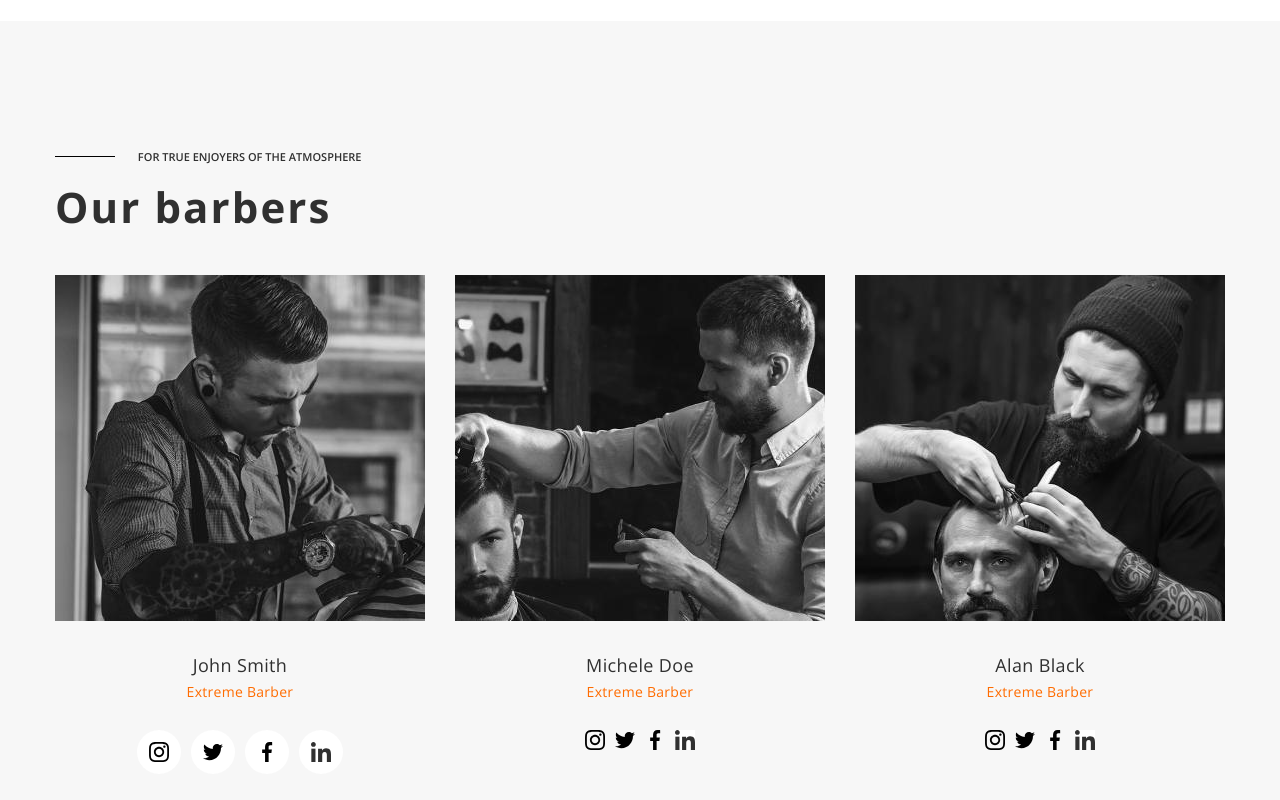
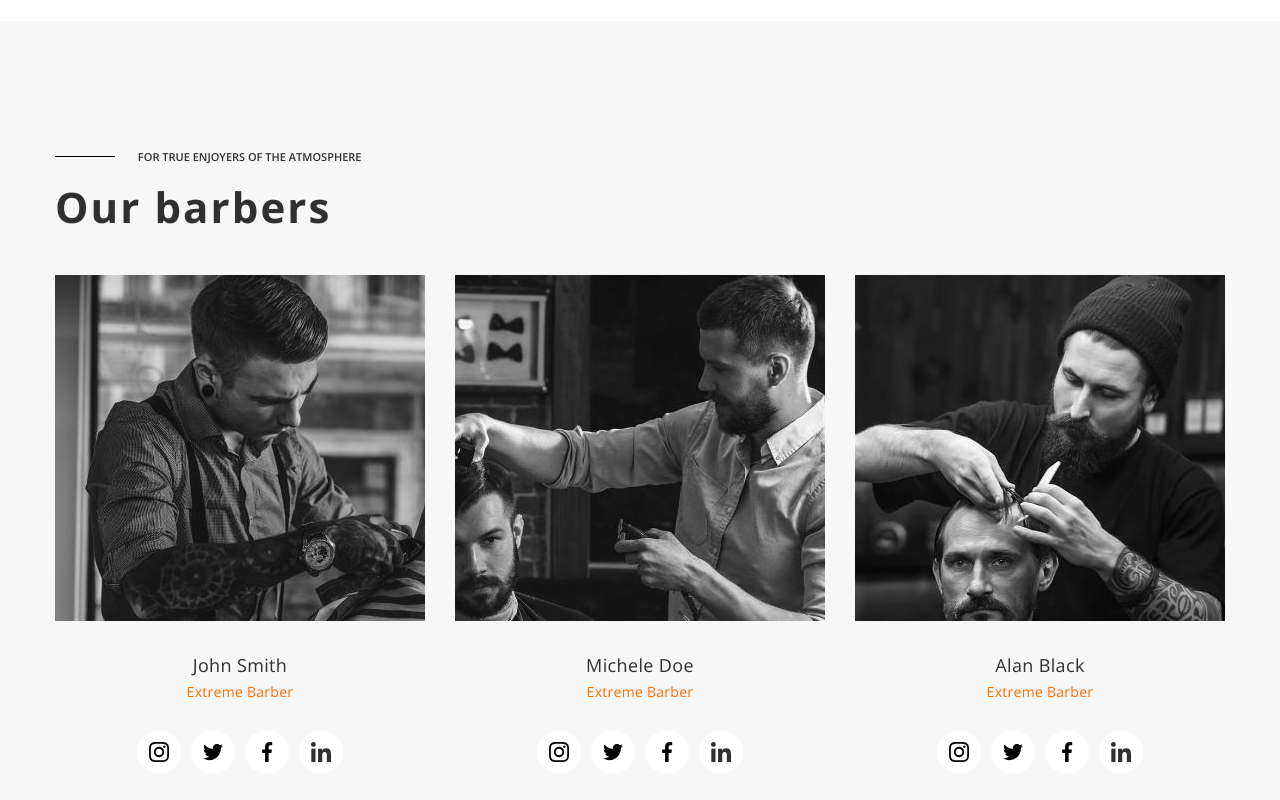
Before and after one commit to serheihimself/barbershop, a plain HTML site: page index.html in a window 1280 px wide. Shown: the part 2619-3419 px from the top of the page. Drawn offline with nearby package versions, Linux system fonts and the light colour scheme.

Commit message:
links commit

```diff
--- a/index.html
+++ b/index.html
@@ -258,25 +258,37 @@
               <p class="barbers__section_position">Extreme Barber</p>
               <ul class="barbers__list_links">
                 <li>
-                  <a href="https://www.instagram.com/" target="_blank"
+                  <a
+                    href="https://www.instagram.com/"
+                    target="_blank"
+                    class="barbers__link"
                     ><svg class="social__icon" width="20" height="20">
                       <use href="./images/sprite.svg#icon-instagram"></use></svg
                   ></a>
                 </li>
                 <li>
-                  <a href="https://www.twitter.com/" target="_blank"
+                  <a
+                    href="https://www.twitter.com/"
+                    target="_blank"
+                    class="barbers__link"
                     ><svg class="social__icon" width="20" height="20">
                       <use href="./images/sprite.svg#icon-twitter--"></use></svg
                   ></a>
                 </li>
                 <li>
-                  <a href="https://www.facebook.com/" target="_blank"
+                  <a
+                    href="https://www.facebook.com/"
+                    target="_blank"
+                    class="barbers__link"
                     ><svg class="social__icon" width="20" height="20">
                       <use href="./images/sprite.svg#icon-facebook"></use></svg
                   ></a>
                 </li>
                 <li>
-                  <a href="https://www.linkedin.com/" target="_blank"
+                  <a
+                    href="https://www.linkedin.com/"
+                    target="_blank"
+                    class="barbers__link"
                     ><svg class="social__icon" width="20" height="20">
                       <use href="./images/sprite.svg#icon-linkedin"></use></svg
                   ></a>
@@ -294,25 +306,37 @@
               <p class="barbers__section_position">Extreme Barber</p>
               <ul class="barbers__list_links">
                 <li>
-                  <a href="https://www.instagram.com/" target="_blank"
+                  <a
+                    href="https://www.instagram.com/"
+                    target="_blank"
+                    class="barbers__link"
                     ><svg class="social__icon" width="20" height="20">
                       <use href="./images/sprite.svg#icon-instagram"></use></svg
                   ></a>
                 </li>
                 <li>
-                  <a href="https://www.twitter.com/" target="_blank"
+                  <a
+                    href="https://www.twitter.com/"
+                    target="_blank"
+                    class="barbers__link"
                     ><svg class="social__icon" width="20" height="20">
                       <use href="./images/sprite.svg#icon-twitter--"></use></svg
                   ></a>
                 </li>
                 <li>
-                  <a href="https://www.facebook.com/" target="_blank"
+                  <a
+                    href="https://www.facebook.com/"
+                    target="_blank"
+                    class="barbers__link"
                     ><svg class="social__icon" width="20" height="20">
                       <use href="./images/sprite.svg#icon-facebook"></use></svg
                   ></a>
                 </li>
                 <li>
-                  <a href="https://www.linkedin.com/" target="_blank"
+                  <a
+                    href="https://www.linkedin.com/"
+                    target="_blank"
+                    class="barbers__link"
                     ><svg class="social__icon" width="20" height="20">
                       <use href="./images/sprite.svg#icon-linkedin"></use></svg
                   ></a>
```
